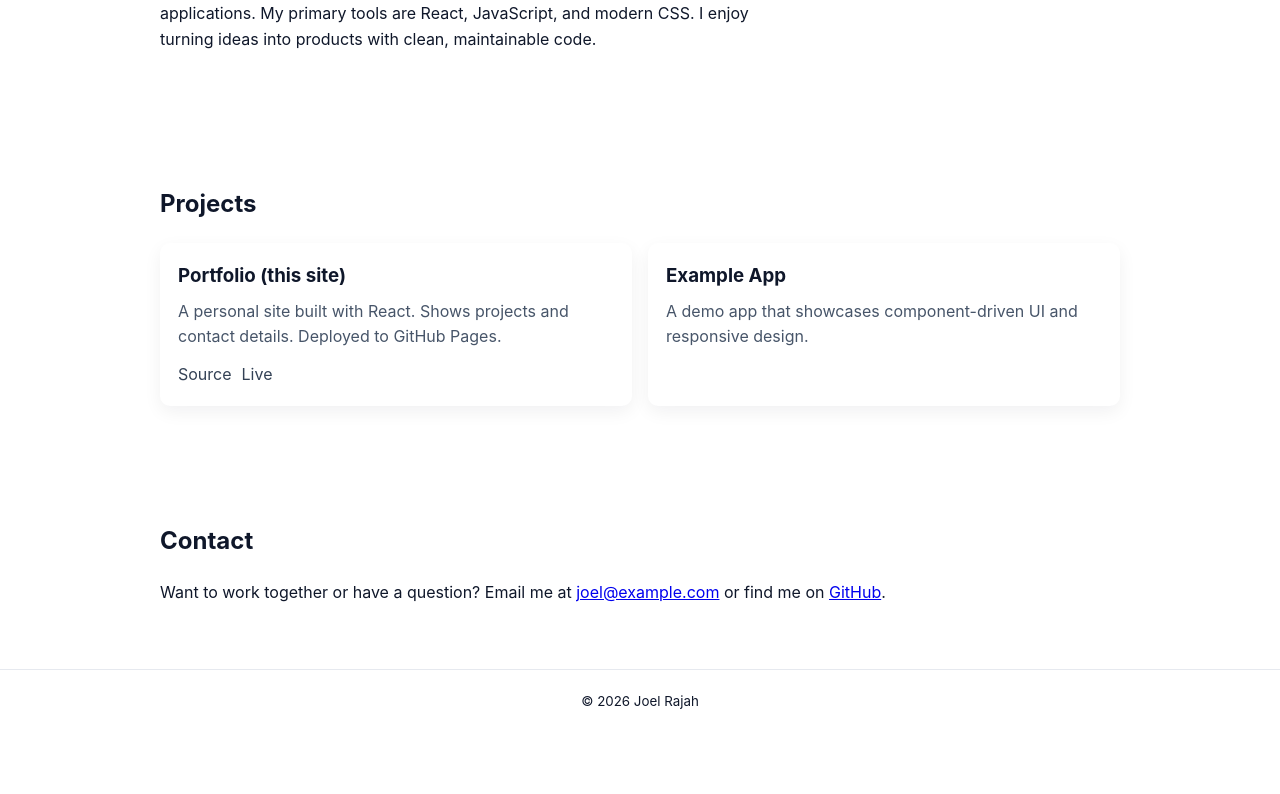
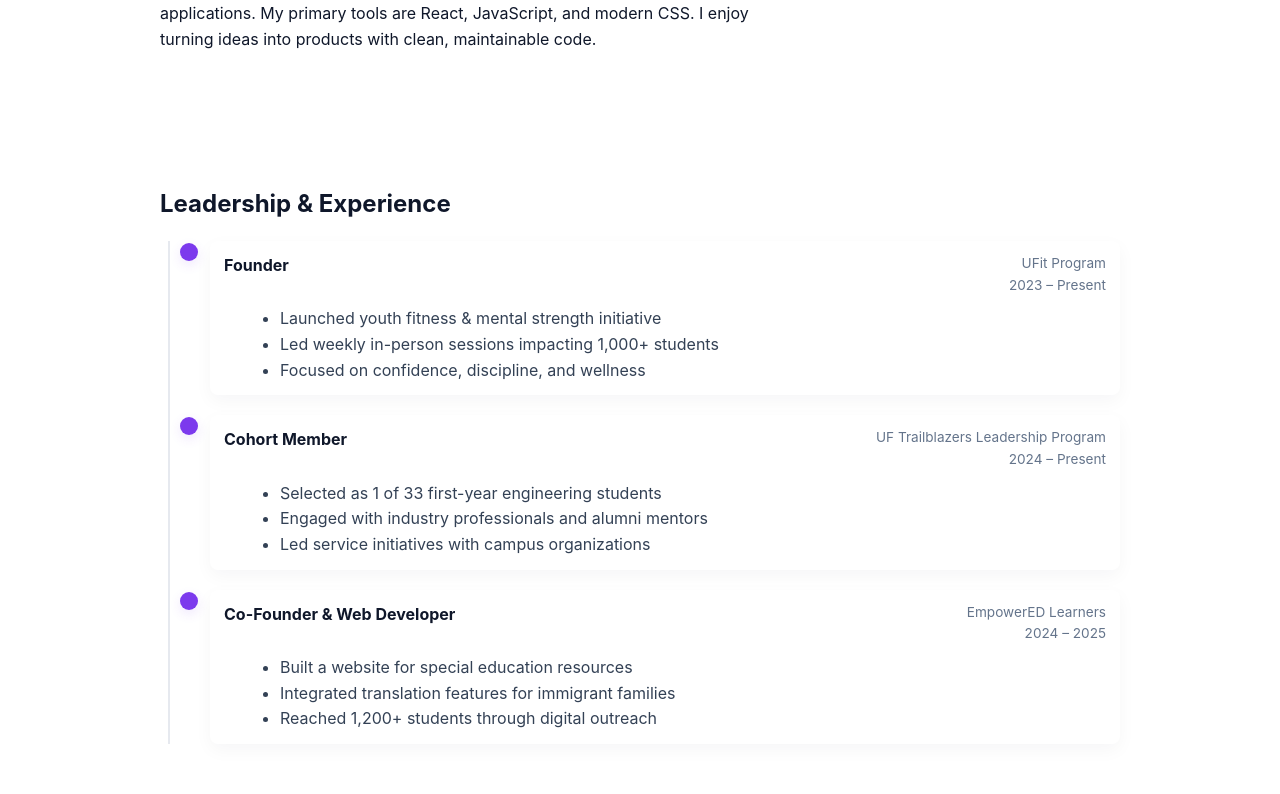
Before and after one commit to joelrajah08/joelrajah08.github.io, a React (Create React App) app: page / in a window 1280 px wide. Shown: the part 506-1300 px from the top of the page. Before the commit the page ends 1238 px from the top, so only its background shows below. Built offline with nearby package versions, Linux system fonts and the light colour scheme.

Commit message:
feat(timeline): add vertical timeline component for leadership and experience

```diff
--- a/src/App.css
+++ b/src/App.css
@@ -82,6 +82,57 @@
   gap: 16px;
 }
 
+/* Timeline styles */
+.timeline-section h2 { margin-bottom: 18px; }
+.timeline {
+  position: relative;
+  padding-left: 20px;
+  margin-top: 8px;
+}
+.timeline::before {
+  content: '';
+  position: absolute;
+  left: 8px;
+  top: 0;
+  bottom: 0;
+  width: 2px;
+  background: linear-gradient(180deg, #e6e9ef, #e6e9ef);
+}
+.timeline-item {
+  display: flex;
+  gap: 12px;
+  margin-bottom: 20px;
+  position: relative;
+}
+.timeline-marker {
+  flex: 0 0 18px;
+  height: 18px;
+  border-radius: 50%;
+  background: #7c3aed;
+  box-shadow: 0 4px 12px rgba(124,58,237,0.12);
+  position: relative;
+  top: 2px;
+}
+.timeline-content {
+  background: white;
+  padding: 12px 14px;
+  border-radius: 8px;
+  box-shadow: 0 6px 18px rgba(16,24,40,0.04);
+  width: 100%;
+}
+.timeline-header { display:flex; justify-content:space-between; align-items:flex-start; gap:12px; }
+.timeline-role { margin:0; font-size:1rem; font-weight:700; }
+.timeline-meta { text-align:right; color:#64748b; font-size:0.85rem; }
+.timeline-org { display:block; }
+.timeline-date { display:block; }
+.timeline-points { margin:10px 0 0 1em; color:#334155; }
+
+@media (max-width: 680px) {
+  .timeline { padding-left: 14px; }
+  .timeline::before { left: 6px; }
+  .timeline-marker { flex: 0 0 14px; height:14px; }
+}
+
 .site-footer {
   border-top: 1px solid #e6e9ef;
   padding: 18px 0;
--- a/src/App.js
+++ b/src/App.js
@@ -1,6 +1,8 @@
 import './App.css';
 import ProjectCard from './components/ProjectCard';
 import projects from './data/projects';
+import Timeline from './components/Timeline';
+import experience from './data/experience';
 
 function App() {
   return (
@@ -29,6 +31,8 @@ function App() {
             maintainable code.
           </p>
         </section>
+
+        <Timeline entries={experience} />
 
         <section id="projects" className="section projects">
           <h2>Projects</h2>
--- /dev/null
+++ b/src/components/Timeline.js
@@ -0,0 +1,30 @@
+import React from 'react';
+
+export default function Timeline({ entries = [] }) {
+  return (
+    <section id="leadership" className="section timeline-section">
+      <h2>Leadership & Experience</h2>
+      <div className="timeline">
+        {entries.map((e, idx) => (
+          <div className="timeline-item" key={e.role + idx}>
+            <div className="timeline-marker" aria-hidden="true" />
+            <div className="timeline-content">
+              <div className="timeline-header">
+                <h3 className="timeline-role">{e.role}</h3>
+                <div className="timeline-meta">
+                  <span className="timeline-org">{e.org}</span>
+                  <span className="timeline-date">{e.date}</span>
+                </div>
+              </div>
+              <ul className="timeline-points">
+                {e.points.map((p, i) => (
+                  <li key={i}>{p}</li>
+                ))}
+              </ul>
+            </div>
+          </div>
+        ))}
+      </div>
+    </section>
+  );
+}
--- /dev/null
+++ b/src/data/experience.js
@@ -0,0 +1,34 @@
+const experience = [
+  {
+    role: "Founder",
+    org: "UFit Program",
+    date: "2023 – Present",
+    points: [
+      "Launched youth fitness & mental strength initiative",
+      "Led weekly in-person sessions impacting 1,000+ students",
+      "Focused on confidence, discipline, and wellness"
+    ]
+  },
+  {
+    role: "Cohort Member",
+    org: "UF Trailblazers Leadership Program",
+    date: "2024 – Present",
+    points: [
+      "Selected as 1 of 33 first-year engineering students",
+      "Engaged with industry professionals and alumni mentors",
+      "Led service initiatives with campus organizations"
+    ]
+  },
+  {
+    role: "Co-Founder & Web Developer",
+    org: "EmpowerED Learners",
+    date: "2024 – 2025",
+    points: [
+      "Built a website for special education resources",
+      "Integrated translation features for immigrant families",
+      "Reached 1,200+ students through digital outreach"
+    ]
+  }
+];
+
+export default experience;
```
